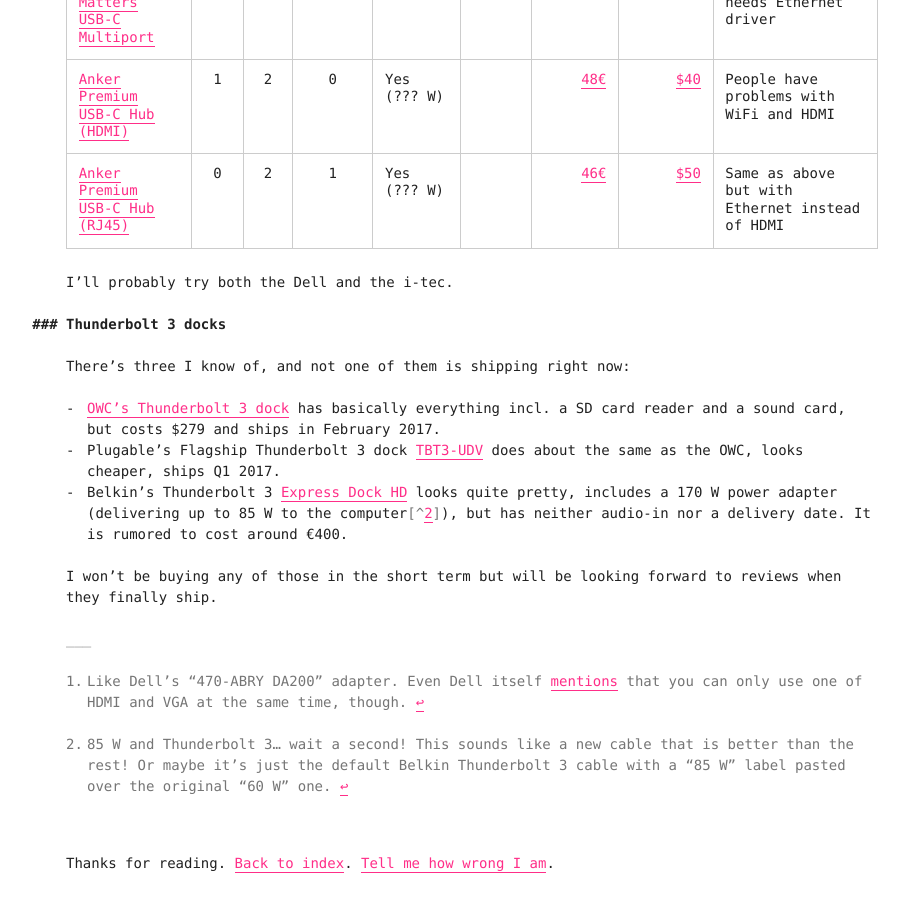
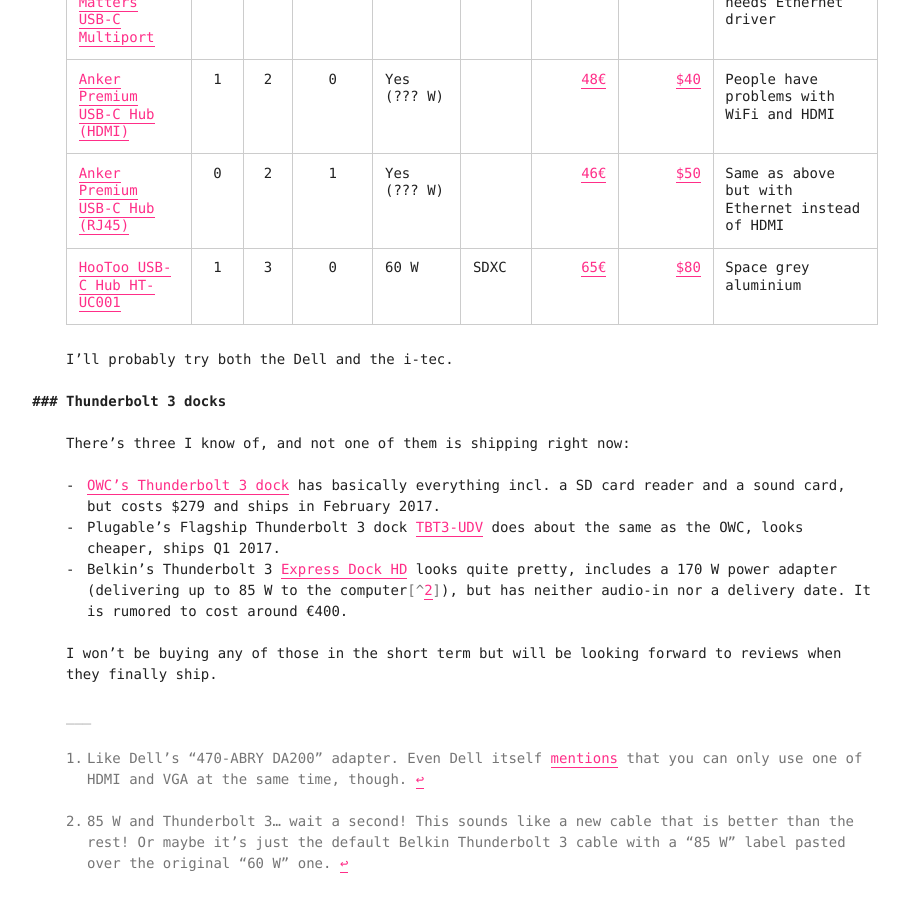
Before and after one commit to killercup/scribbles, a Jekyll site: the page built from _posts/2016-12-18-pascal-vs-usb-c.md, in a window 1280 px wide and 900 px high, scrolled down 5589 px. Shown: the whole window, without its empty margins (168-1077 px from the left). Built offline with Jekyll 4.4.1, drawn with Linux system fonts in a browser that asks for light colours.

Commit message:
USB C: HooToo

```diff
--- a/_posts/2016-12-18-pascal-vs-usb-c.md
+++ b/_posts/2016-12-18-pascal-vs-usb-c.md
@@ -198,6 +198,7 @@
 | [Cable Matters USB-C Multiport][cm-multi]  | 1    | 1       | 1        | No             | VGA       | [50€][ade-cm-multi]  | [$50][acom-cm-multi]  | Looks ugly, needs Ethernet driver |
 | [Anker Premium USB-C Hub (HDMI)][anker-h]  | 1    | 2       | 0        | Yes (??? W)    |           | [48€][ade-anker-h]   | [$40][acom-anker-h]   | People have problems with WiFi and HDMI |
 | [Anker Premium USB-C Hub (RJ45)][anker-e]  | 0    | 2       | 1        | Yes (??? W)    |           | [46€][ade-anker-e]   | [$50][acom-anker-e]   | Same as above but with Ethernet instead of HDMI |
+| [HooToo USB-C Hub HT-UC001][hootoo]        | 1    | 3       | 0        | 60 W           | SDXC      | [65€][ade-hootoo]    | [$80][acom-hootoo]    | Space grey aluminium
 
 [dell470]: http://accessories.euro.dell.com/sna/productdetail.aspx?c=de&l=de&s=dhs&cs=dedhs1&sku=470-ABRY
 [ade-dell470]: https://www.amazon.de/gp/product/B012DT6KW2/ref=as_li_qf_sp_asin_il_tl?ie=UTF8&camp=1638&creative=6742&creativeASIN=B012DT6KW2&linkCode=as2&tag=killercup-21
@@ -217,6 +218,9 @@
 [anker-e]: https://de.anker.com/products/A8302041
 [ade-anker-e]: https://www.amazon.de/gp/product/B01D0XTF9U/ref=as_li_qf_sp_asin_il_tl?ie=UTF8&camp=1638&creative=6742&creativeASIN=B01D0XTF9U&linkCode=as2&tag=killercup-21
 [acom-anker-e]: https://www.amazon.com/gp/product/B01D0XTF9U/ref=as_li_tl?ie=UTF8&tag=pascahertl-20&camp=1789&creative=9325&linkCode=as2&creativeASIN=B01D0XTF9U&linkId=0d6e595966c1e5950dd0af49926518e5
+[hootoo]: http://www.hootoo.com/ht-uc001-usb-type-c-hub-charging-hdmi-apple-pd.html
+[ade-hootoo]: https://www.amazon.de/gp/product/B01KF3GTCY/ref=as_li_qf_sp_asin_il_tl?ie=UTF8&camp=1638&creative=6742&creativeASIN=B01KF3GTCY&linkCode=as2&tag=killercup-21
+[acom-hootoo]: https://www.amazon.com/gp/product/B01K7C53K2/ref=as_li_tl?ie=UTF8&tag=pascahertl-20&camp=1789&creative=9325&linkCode=as2&creativeASIN=B01K7C53K2&linkId=fecc8f7dccfc692d4f8c6b942b39812e
 
 I'll probably try both the Dell and the i-tec.
 
```
